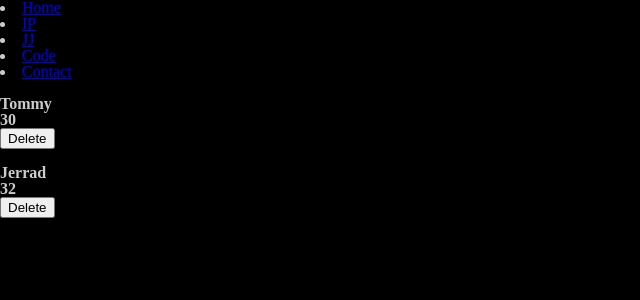
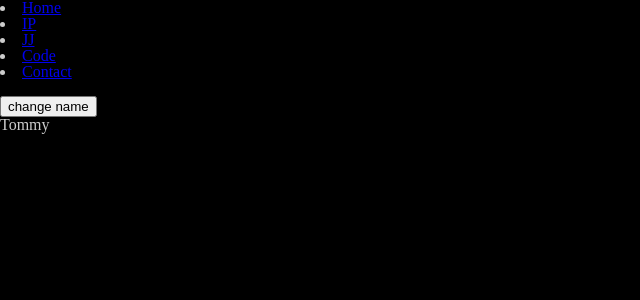
Before and after one commit to Jerrad-Johnson/React-Practice, a React (Create React App) app: page / in a window 1280 px wide. Shown: the top 300 px of the page, without its empty margins (0-640 px from the left). Built offline with nearby package versions, Linux system fonts and the light colour scheme.

Commit message:
Initial UseEffect practice.

```diff
--- a/src/Home.js
+++ b/src/Home.js
@@ -1,27 +1,23 @@
-import { useState } from 'react';
+import { useState, useEffect } from 'react';
 import Array from './Array';
 
 function cc(arg){
     console.log(arg);
 }
 
+const Home = () => {
+
+const [name, setName] = useState('Tommy');
 
 
-
-const Home = () => {
-    const [arrayOfPeople, setArrayOfPeople] = useState([
-        { name: "Tommy", age: 30, occupation: "Unemployed", id: 1 },
-        { name: "Jerrad", age: 32, occupation: "Master", id: 2 },
-    ]);
-
-const handleDelete = (id) => {
-    const newPeople = arrayOfPeople.filter(person => person.id !== id);
-    setArrayOfPeople(newPeople);
-}
+useEffect(() => {
+    cc("test");
+}, [name]);
 
     return (
         <div className="Home">
-            <Array arrayOfPeople={arrayOfPeople} handleDelete={handleDelete}/>
+            <button onClick={() => setName('Jerrad')}>change name</button>
+            <p>{ name }</p>
         </div>
     );
 }
```
